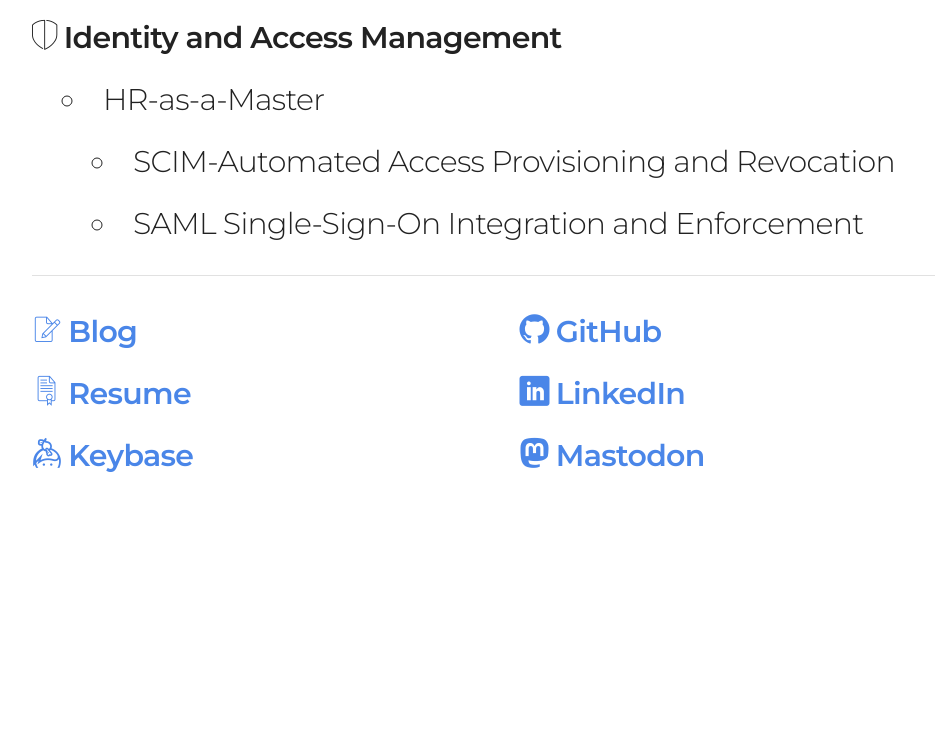
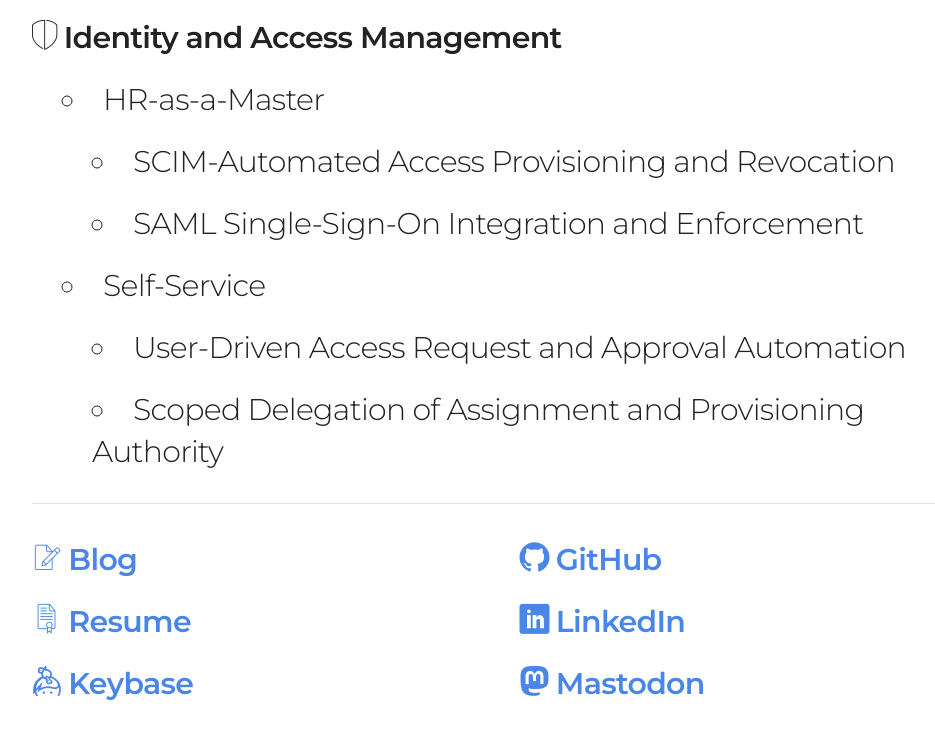
Before and after one commit to lucascantor/lucascantor.com, a plain HTML site: page projects/index.html in a window 1280 px wide. Shown: the part 916-1666 px from the top of the page, without its empty margins (128-1063 px from the left). Before the commit the page ends 1438 px from the top, so only its background shows below. Drawn offline with Linux system fonts and the light colour scheme; files whose address does not match are found by name.

Commit message:
Add Self-Service IAM Projects Details

```diff
--- a/projects/index.html
+++ b/projects/index.html
@@ -70,6 +70,11 @@
               <h4><li>SCIM-Automated Access Provisioning and Revocation</li></h4>
               <h4><li>SAML Single-Sign-On Integration and Enforcement</li></h4>
             </ul>
+            <h4><li>Self-Service</li></h4>
+            <ul>
+              <h4><li>User-Driven Access Request and Approval Automation</li></h4>
+              <h4><li>Scoped Delegation of Assignment and Provisioning Authority</li></h4>
+            </ul>
           </ul>
         </ul>
       <hr>
```
